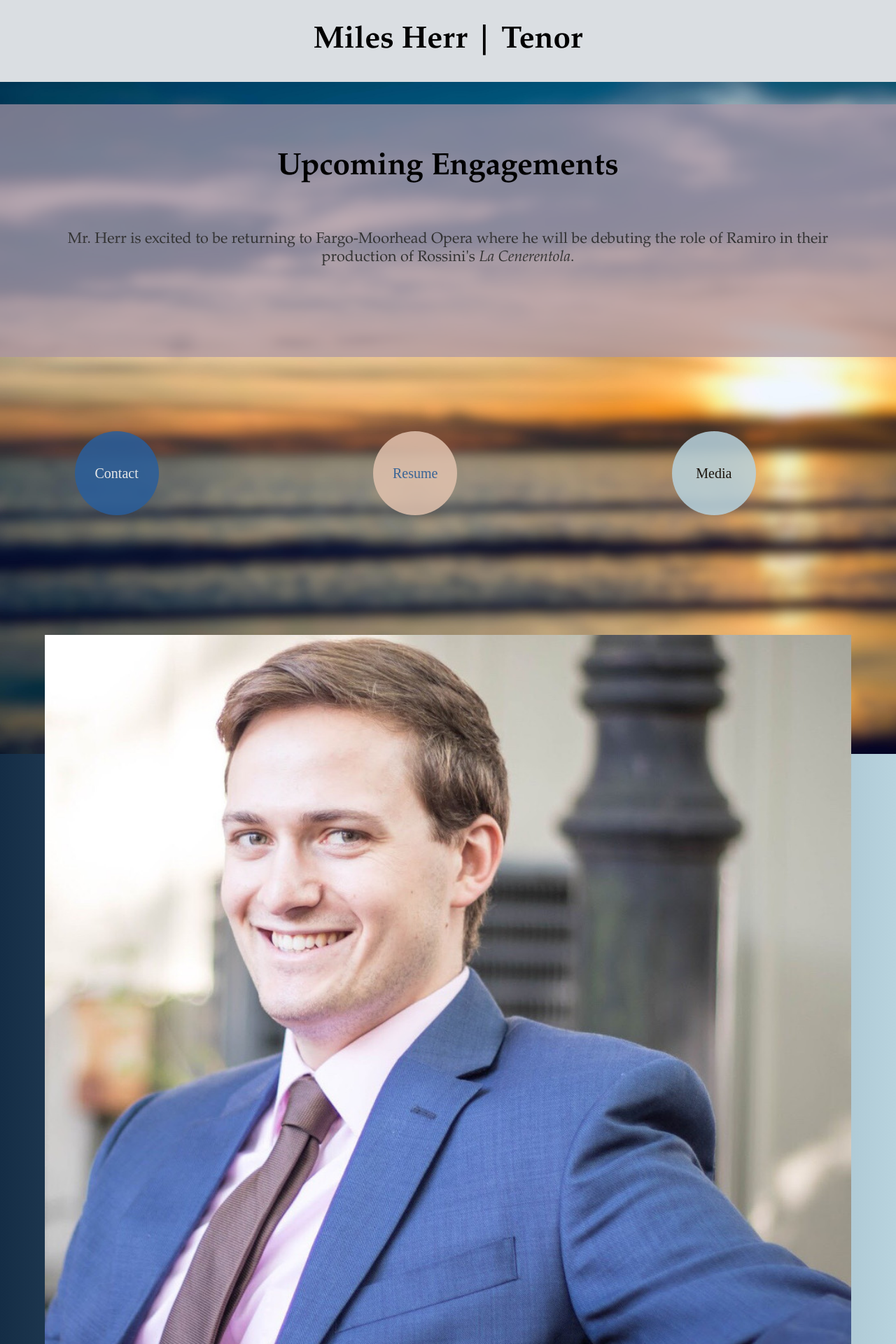
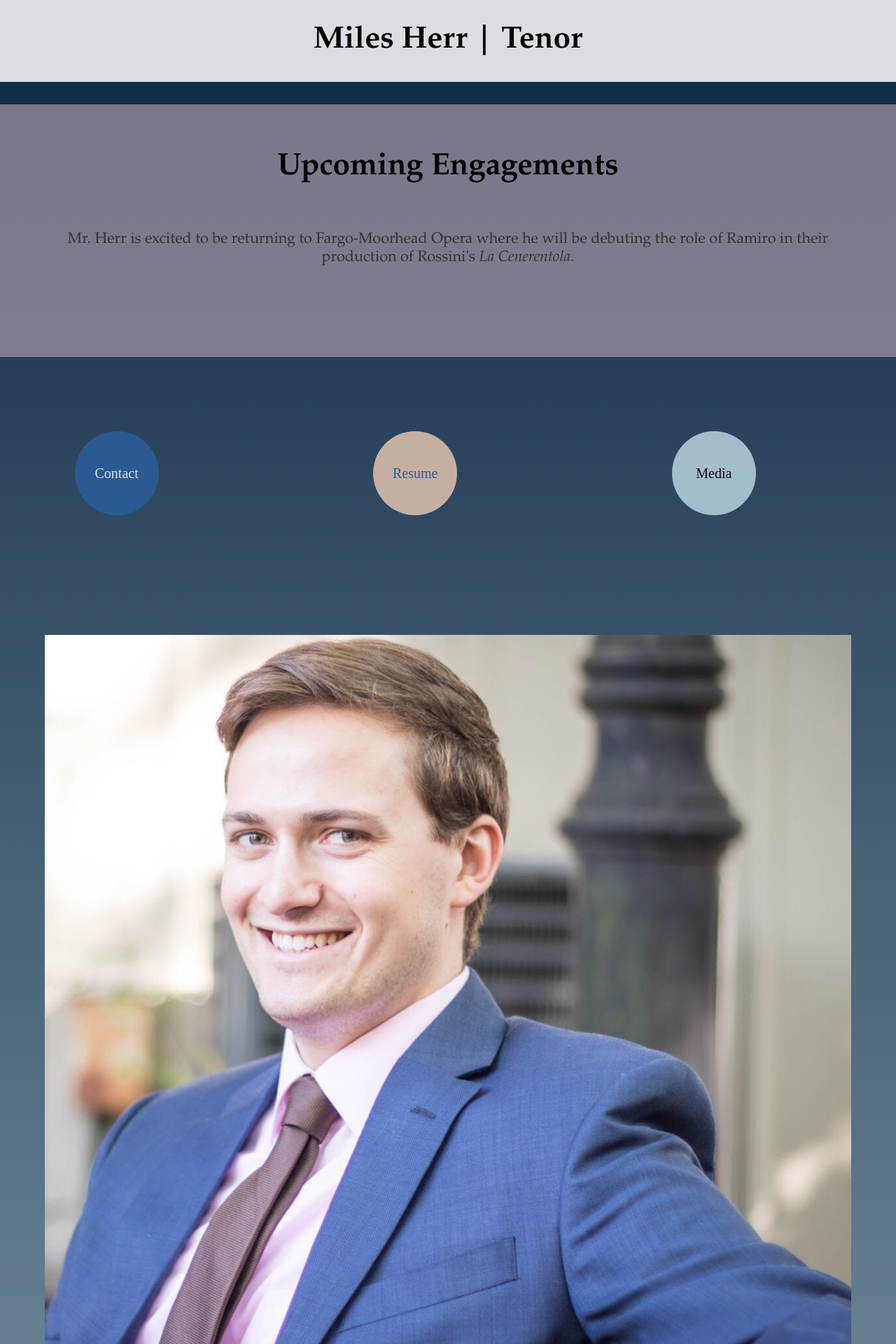
Before and after one commit to leemlb06pmi/leemlb06pmi.github.io, a Jekyll site: the page built from index.html, in a window 1280 px wide. Shown: the top 1920 px of the page at 70% size. Built offline with Jekyll 4.4.1, drawn with Linux system fonts in a browser that asks for light colours.

Commit message:
Update main.css

```diff
--- a/css/main.css
+++ b/css/main.css
@@ -66,12 +66,12 @@
 }
 
 .back{
-	background-image: url("https://leemlb06pmi.github.io/photos/beach.jpg"),
-		/*url("https://leemlb06pmi.github.io/photos/rock_backdrop.jpg"),*/
-		linear-gradient(90deg, rgb(20,45,70), rgb(184,211,222));
-	background-position: top middle bottom;
-	background-size:100% auto, 100% auto;
-	background-repeat:no-repeat;
+	background-image: /*url("https://leemlb06pmi.github.io/photos/beach.jpg"),
+		url("https://leemlb06pmi.github.io/photos/rock_backdrop.jpg"),*/
+		linear-gradient(180deg, rgb(20,45,70), rgb(184,211,222));
+	background-size:100%;
+	/*background-repeat:no-repeat;
+	background-position: top;*/
 }
 
 nav ul {
```
